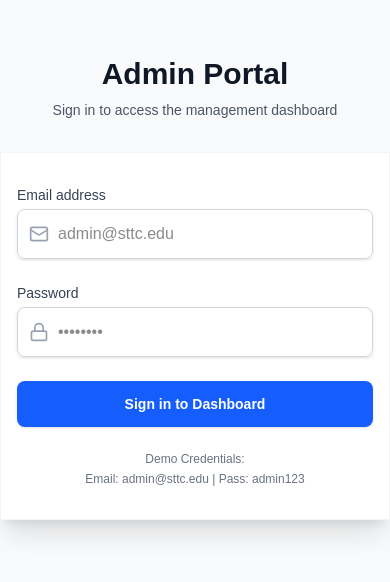
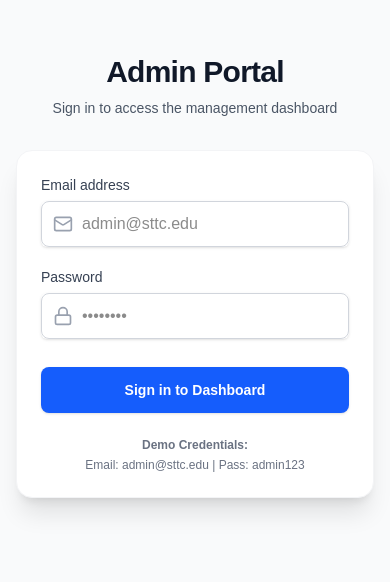
Before and after one commit to rakibhossainDev/sttc, a Next.js app: page /admin in a window 390 px wide. Shown: the part 210-792 px from the top of the page. Built offline with nearby package versions, Linux system fonts and the light colour scheme.

Commit message:
fix: made admin login page fully responsive for mobile

```diff
--- a/app/admin/page.tsx
+++ b/app/admin/page.tsx
@@ -29,19 +29,19 @@ export default function AdminLogin() {
   };
 
   return (
-    <div className="min-h-screen bg-gray-50 dark:bg-gray-950 flex flex-col justify-center py-12 sm:px-6 lg:px-8">
-      <div className="sm:mx-auto sm:w-full sm:max-w-md">
-        <h2 className="mt-6 text-center text-3xl font-extrabold text-gray-900 dark:text-white">
-          Admin Portal
-        </h2>
-        <p className="mt-2 text-center text-sm text-gray-600 dark:text-gray-400">
-          Sign in to access the management dashboard
-        </p>
-      </div>
+    <div className="min-h-screen flex flex-col items-center justify-center bg-gray-50 dark:bg-gray-950 px-4 sm:px-6 lg:px-8">
+      <div className="w-full max-w-md mx-auto">
+        <div className="mb-8 text-center">
+          <h2 className="text-3xl sm:text-4xl font-extrabold text-gray-900 dark:text-white tracking-tight">
+            Admin Portal
+          </h2>
+          <p className="mt-2 text-sm sm:text-base text-gray-600 dark:text-gray-400">
+            Sign in to access the management dashboard
+          </p>
+        </div>
 
-      <div className="mt-8 sm:mx-auto sm:w-full sm:max-w-md">
-        <div className="bg-white dark:bg-gray-900 py-8 px-4 shadow-xl sm:rounded-2xl sm:px-10 border border-gray-100 dark:border-gray-800">
-          <form className="space-y-6" onSubmit={handleLogin}>
+        <div className="bg-white dark:bg-gray-900 w-full p-6 sm:p-8 shadow-xl rounded-2xl border border-gray-100 dark:border-gray-800">
+          <form className="space-y-5 sm:space-y-6" onSubmit={handleLogin}>
             {error && (
               <div className="bg-red-50 dark:bg-red-900/30 text-red-600 dark:text-red-400 p-3 rounded-lg text-sm text-center font-medium">
                 {error}
@@ -52,7 +52,7 @@ export default function AdminLogin() {
               <label className="block text-sm font-medium text-gray-700 dark:text-gray-300">
                 Email address
               </label>
-              <div className="mt-1 relative rounded-md shadow-sm">
+              <div className="mt-1.5 relative rounded-md shadow-sm">
                 <div className="absolute inset-y-0 left-0 pl-3 flex items-center pointer-events-none">
                   <Mail className="h-5 w-5 text-gray-400" />
                 </div>
@@ -61,7 +61,7 @@ export default function AdminLogin() {
                   required
                   value={email}
                   onChange={(e) => setEmail(e.target.value)}
-                  className="focus:ring-blue-500 focus:border-blue-500 block w-full pl-10 sm:text-sm border-gray-300 dark:border-gray-700 dark:bg-gray-800 dark:text-white rounded-lg py-3 border outline-none transition-colors"
+                  className="focus:ring-blue-500 focus:border-blue-500 block w-full pl-10 sm:text-sm border-gray-300 dark:border-gray-700 dark:bg-gray-800 dark:text-white rounded-lg py-2.5 sm:py-3 border outline-none transition-colors"
                   placeholder="admin@sttc.edu"
                 />
               </div>
@@ -71,7 +71,7 @@ export default function AdminLogin() {
               <label className="block text-sm font-medium text-gray-700 dark:text-gray-300">
                 Password
               </label>
-              <div className="mt-1 relative rounded-md shadow-sm">
+              <div className="mt-1.5 relative rounded-md shadow-sm">
                 <div className="absolute inset-y-0 left-0 pl-3 flex items-center pointer-events-none">
                   <Lock className="h-5 w-5 text-gray-400" />
                 </div>
@@ -80,13 +80,13 @@ export default function AdminLogin() {
                   required
                   value={password}
                   onChange={(e) => setPassword(e.target.value)}
-                  className="focus:ring-blue-500 focus:border-blue-500 block w-full pl-10 sm:text-sm border-gray-300 dark:border-gray-700 dark:bg-gray-800 dark:text-white rounded-lg py-3 border outline-none transition-colors"
+                  className="focus:ring-blue-500 focus:border-blue-500 block w-full pl-10 sm:text-sm border-gray-300 dark:border-gray-700 dark:bg-gray-800 dark:text-white rounded-lg py-2.5 sm:py-3 border outline-none transition-colors"
                   placeholder="••••••••"
                 />
               </div>
             </div>
 
-            <div>
+            <div className="pt-2">
               <button
                 type="submit"
                 disabled={isLoading}
@@ -96,8 +96,8 @@ export default function AdminLogin() {
               </button>
             </div>
 
-            <div className="text-center mt-4 text-xs text-gray-500 dark:text-gray-400 flex flex-col gap-1">
-              <p>Demo Credentials:</p>
+            <div className="text-center mt-6 text-xs text-gray-500 dark:text-gray-400 flex flex-col gap-1">
+              <p className="font-semibold">Demo Credentials:</p>
               <p>Email: admin@sttc.edu | Pass: admin123</p>
             </div>
           </form>
```
